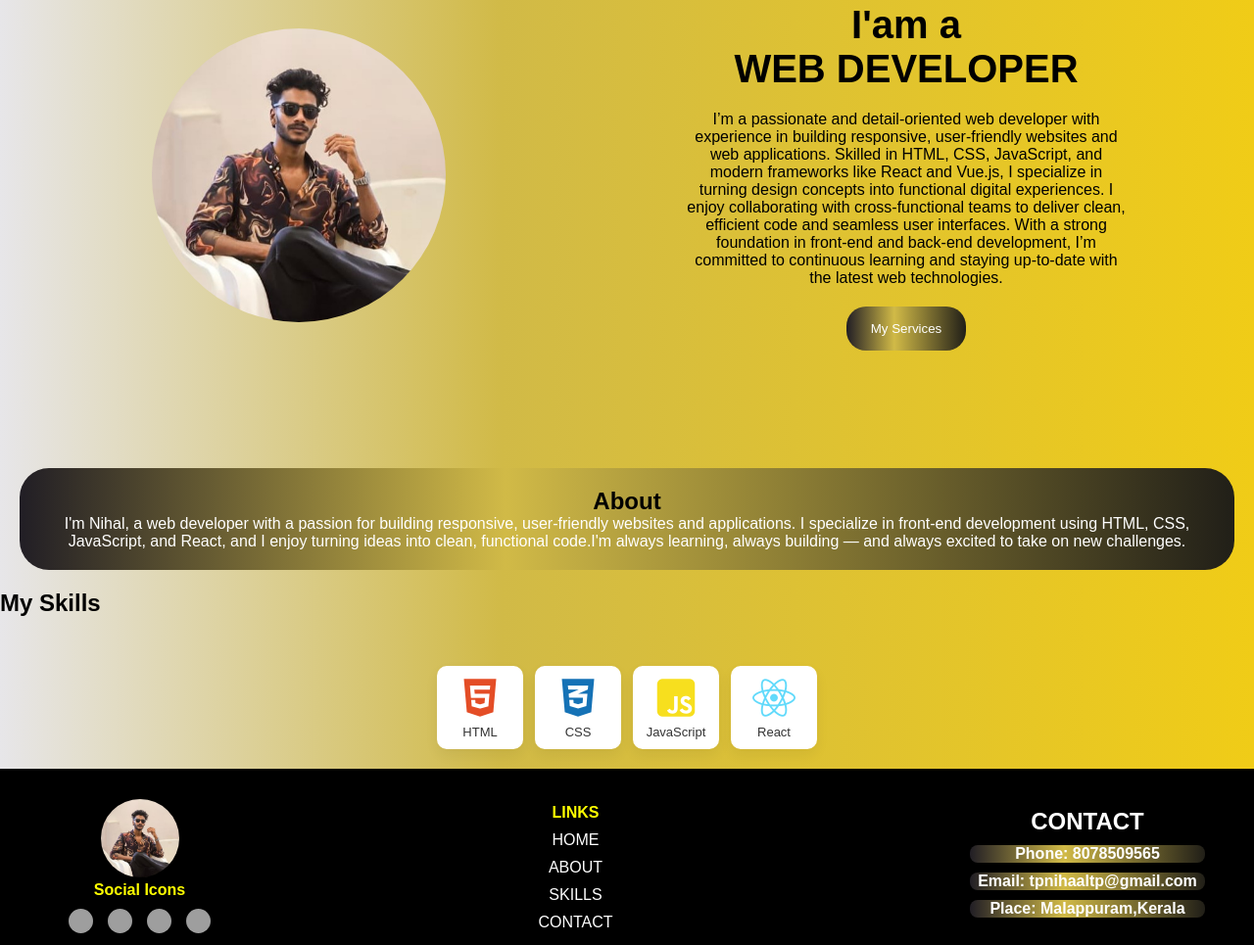
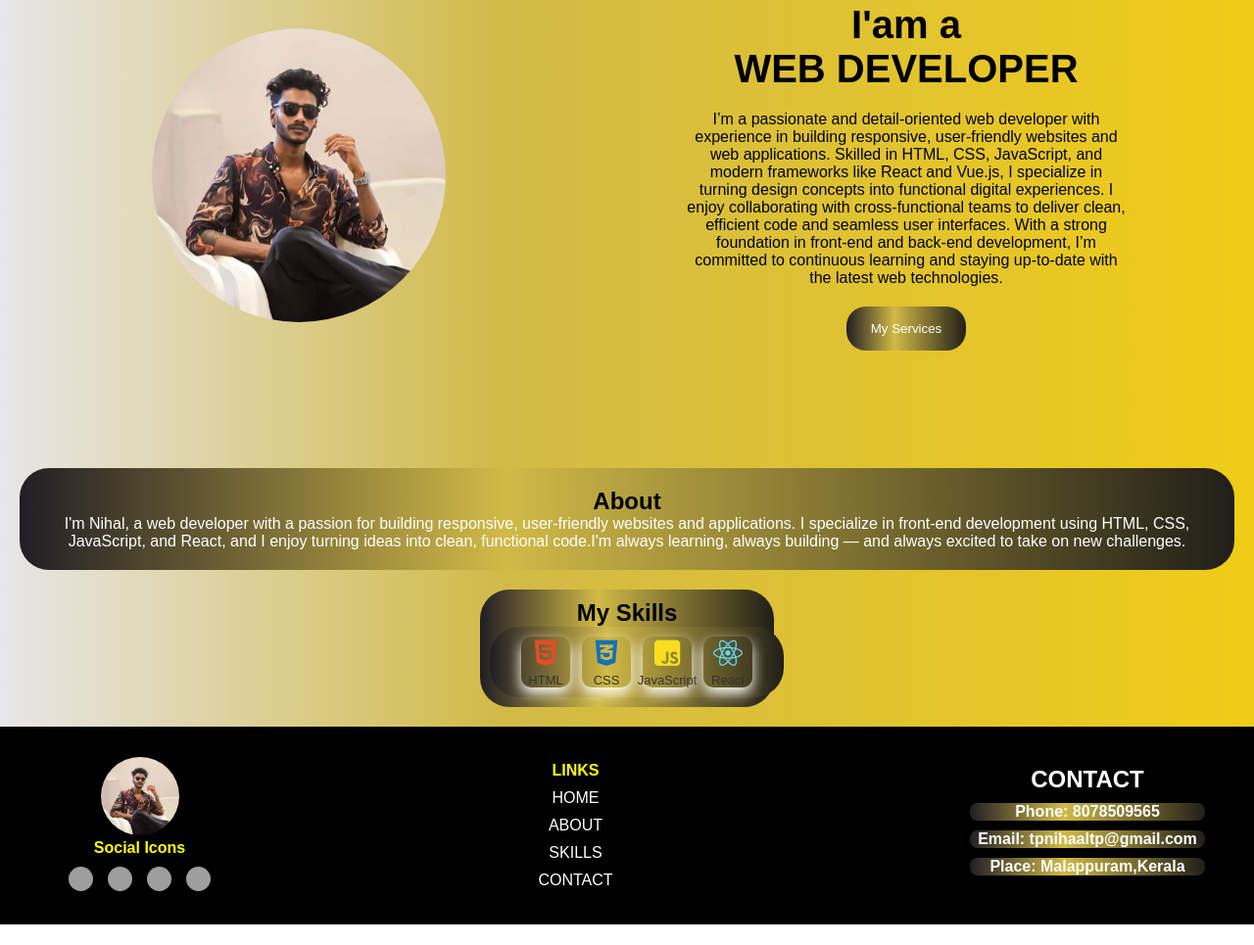
Before and after one commit to nihalltp/portfolio, a plain HTML site: page index.html in a window 1280 px wide. Shown: the part 245-1210 px from the top of the page at 98% size. After the commit the page ends 1189 px from the top, so only its background shows below. Drawn offline with Linux system fonts and the light colour scheme; grey boxes are pictures that could not be loaded.

Commit message:
change in code

```diff
--- a/index.html
+++ b/index.html
@@ -7,6 +7,7 @@
     <link rel="stylesheet" href="style.css">
     <link rel="stylesheet" href="https://cdnjs.cloudflare.com/ajax/libs/font-awesome/6.5.0/css/all.min.css">
 </head>
+
 <body>
     <header>
         <a href="">NIHAL</a>
@@ -22,11 +23,9 @@
 
     <section>
         <div class="hero-container">
-
             <div class="left-container">
                 <img src="nihal.jpg">
             </div>
-
             <div class="right-container">
                 <h1>I'am a <br><span id="web"> WEB DEVELOPER</span></h1>
                 <p>I’m a passionate and detail-oriented web developer with experience in building responsive,
@@ -35,12 +34,10 @@
                      I’m committed to continuous learning and staying up-to-date with the latest web technologies.
                 </p>
                 <button>My Services</button>
+            </div>
+        </div>
+    </section>
 
-            </div>
-
-        </div>
-
-    </section>
 
      <section id="about">
         <div class="about">
@@ -54,6 +51,7 @@
      </section>
 
     <section id="skills">
+      <div class="skills">
         <h2>My Skills</h2>
         <div class="skills fa-skills">
           <a href="#" class="skill html" aria-label="HTML">
@@ -70,18 +68,12 @@
           </a>
           <!-- add more with fab fa-<name> -->
         </div>
-
-
+      </div>
     </section>
 
 
-
-
-
      <footer>
-
         <div class="footer">
-
         <div class="left-footer">
             <img src="nihal.jpg"><br>
             <h4>Social Icons</h4>
@@ -113,7 +105,7 @@
                    <nav>
                       <a href="">HOME</a>
                       <a href="#about">ABOUT</a>
-                      <a href="">SKILLS</a>
+                      <a href="#skills">SKILLS</a>
                       <a href="#contact">CONTACT</a>
                    </nav>
         </div>
--- a/style.css
+++ b/style.css
@@ -83,8 +83,7 @@ cursor: pointer;
 }
 
 .right-container button:hover{
-background-color: black;
-color: white;
+color: rgb(0, 0, 0);
 }
 
 /* ===========================
@@ -166,6 +165,11 @@ width: 25px;
 height: 25px;
 }
 
+.social-icons img:hover{
+transform: translateY(-6px);
+box-shadow: 0 12px 24px rgb(56, 32, 32);
+}
+
 .center-footer{
 text-align: center;
 }
@@ -185,7 +189,7 @@ color: white;
 SKILLS
 =========================== */
 :root{
---icon-size: 44px;
+--icon-size: 30px;
 --label-font: 13px;
 }
 
@@ -203,19 +207,19 @@ display:flex;
 flex-direction:column;
 align-items:center;
 text-decoration:none;
-color: #222;
-width:88px;
-padding:10px 6px;
+color: #fd0101;
+width:50px;
+
 border-radius:10px;
 transition:transform .18s ease, box-shadow .18s ease;
-background: #fff;
-box-shadow: 0 6px 14px rgba(0,0,0,0.06);
+box-shadow: 0 6px 14px rgb(255, 255, 255);
 }
 
 .fa-skills .skill i{
 font-size: var(--icon-size);
-line-height:1;
-margin-bottom:6px;
+line-height:30px;
+padding: 2px;
+margin-bottom:3px;
 }
 
 .fa-skills .skill span{
@@ -274,7 +278,7 @@ height: 220px;
 }
 
 .fa-skills .skill{
-width: 75px;
+width: 70px;
 }
 
 .contact{
@@ -290,3 +294,13 @@ width: 65px;
 height: 65px;
 }
 }
+
+.skills{
+background: linear-gradient(90deg,rgb(33, 30, 37) 0%, rgb(209, 186, 71) 40%, rgb(33, 31, 24) 100%);
+width: 300px;
+border-radius: 30px;
+text-align: center;
+padding: 10px;
+margin: auto;
+height: auto
+}
```
Lines whose indentation alone changed are shown as unchanged.
